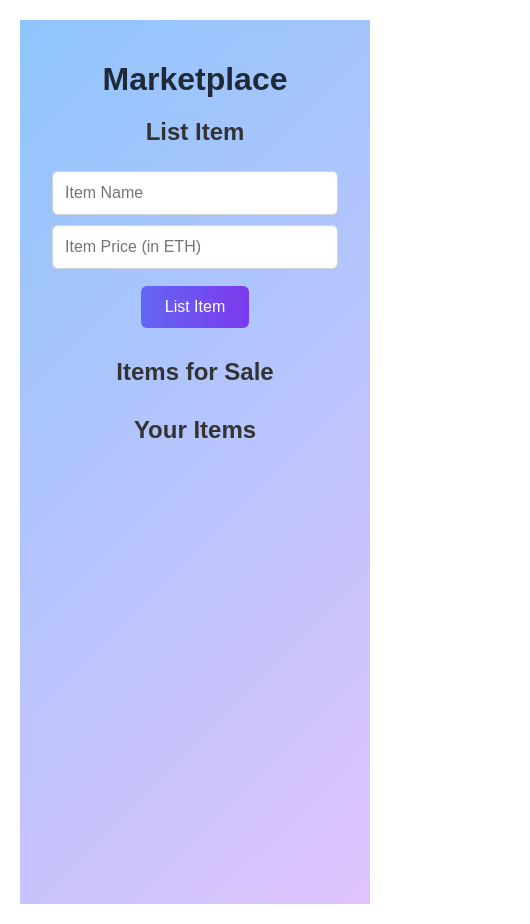
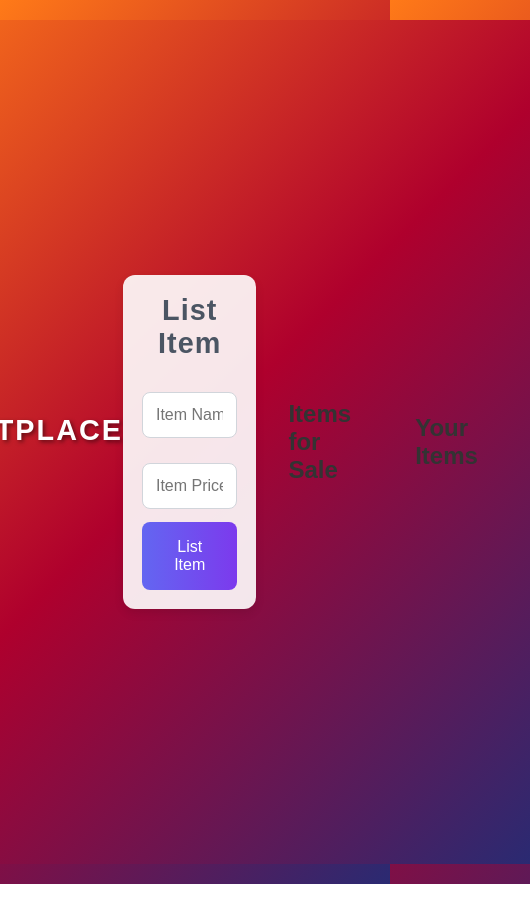
Before and after one commit to suravi363/Dapp, a React (Create React App) app: page / in a window 390 px wide. Shown: the whole page, 530 px wide, since content can reach past the window. After the commit the page ends 884 px from the top, so only its background shows below. Built offline with nearby package versions, Linux system fonts and the light colour scheme.

Commit message:
Update App.css

```diff
--- a/src/App.css
+++ b/src/App.css
@@ -1,84 +1,213 @@
-/* Main App Styling */
-.App {
-  text-align: center;
-  font-family: Arial, sans-serif;
-  margin: 20px;
-  background: linear-gradient(135deg, #8ec5fc, #e0c3fc);
-  min-height: 100vh;
-  padding: 20px;
-  color: #333;
+/* General Styling */
+* {
+  box-sizing: border-box;
+  margin: 0;
+  padding: 0;
 }
 
-
-h1 {
-  color: #1f2937;
-  margin-bottom: 20px;
-  font-size: 2em;
+body, .App {
+  display: flex;
+  align-items: center;
+  justify-content: center;
+  min-height: 100vh;
+  font-family: 'Arial', sans-serif;
+  background: linear-gradient(135deg, #ff7a18, #af002d, #2a2a72);
+  color: #333;
+  padding: 20px;
 }
 
-
-.list-item, .items, .owned-items {
-  margin-bottom: 30px;
+/* Header Styling */
+h1 {
+  color: #fff;
+  font-size: 2.8em;
+  font-weight: bold;
+  margin-bottom: 1.5rem;
+  text-transform: uppercase;
+  letter-spacing: 2px;
+  text-shadow: 2px 2px 4px rgba(0, 0, 0, 0.5);  /* Add a subtle text shadow for depth */
 }
 
+/* Listing Section */
+.list-item {
+  background-color: rgba(255, 255, 255, 0.9);  /* Slightly less transparency */
+  padding: 2rem;
+  border-radius: 12px;
+  box-shadow: 0 4px 10px rgba(0, 0, 0, 0.1);
+  width: 100%;
+  max-width: 450px;
+  text-align: center;
+  transition: box-shadow 0.3s, transform 0.3s ease;
+}
 
+.list-item:hover {
+  box-shadow: 0 8px 20px rgba(0, 0, 0, 0.2);
+  transform: translateY(-5px);
+}
+
+.list-item h2 {
+  font-size: 1.8em;
+  font-weight: bold;
+  color: #4b5563;
+  margin-bottom: 1.2rem;
+  text-transform: capitalize;
+  letter-spacing: 1px;  /* Add letter-spacing for a clean look */
+}
+
+/* Input Fields */
 .input-field {
-  margin: 5px;
-  padding: 12px;
-  font-size: 16px;
-  width: 260px;
+  margin: 0.8rem 0;
+  padding: 0.8rem;
+  font-size: 1rem;
+  width: 100%;
   border: 1px solid #d1d5db;
-  border-radius: 6px;
-  transition: border-color 0.3s;
+  border-radius: 8px;
+  background-color: #fff;
+  transition: border-color 0.3s, box-shadow 0.3s;
 }
 
 .input-field:focus {
   outline: none;
   border-color: #6366f1;
+  box-shadow: 0 0 8px rgba(99, 102, 241, 0.5);
 }
 
-
+/* Button Styling */
 .button {
-  margin-top: 12px;
-  padding: 12px 24px;
-  font-size: 16px;
+  padding: 0.8rem 1.6rem;
+  font-size: 1rem;
   color: #fff;
   background: linear-gradient(90deg, #6366f1, #7c3aed);
   border: none;
-  border-radius: 6px;
+  border-radius: 8px;
   cursor: pointer;
-  transition: background 0.3s;
+  transition: background 0.3s, transform 0.3s ease;
 }
 
 .button:hover {
   background: linear-gradient(90deg, #4c51bf, #5b21b6);
+  transform: translateY(-2px);
 }
 
+.button:focus {
+  outline: none;
+  box-shadow: 0 0 12px rgba(99, 102, 241, 0.7);
+}
 
+/* Item Cards */
 .item-card {
+  background-color: rgba(255, 255, 255, 0.9);
   border: 1px solid #d1d5db;
-  padding: 20px;
-  margin: 15px;
+  padding: 1.5rem;
   border-radius: 10px;
-  background-color: #ffffffbb;
   box-shadow: 0px 4px 8px rgba(0, 0, 0, 0.1);
   text-align: left;
-  display: inline-block;
-  width: 380px;
-  transition: transform 0.3s, box-shadow 0.3s;
+  width: 100%;
+  max-width: 400px;
+  transition: transform 0.3s, box-shadow 0.3s ease;
 }
 
 .item-card:hover {
   transform: translateY(-5px);
-  box-shadow: 0px 8px 16px rgba(0, 0, 0, 0.2);
+  box-shadow: 0px 8px 16px rgba(0, 0, 0, 0.15);
 }
 
-
-.item-card p {
-  margin: 8px 0;
+.item-card .item-header {
+  font-size: 1.4em;
   color: #374151;
+  font-weight: bold;
+  margin-bottom: 1rem;
 }
 
-strong {
-  color: #4b5563;
+.item-card .item-price {
+  font-size: 1.2em;
+  color: #6366f1;
+  font-weight: bold;
+  margin-top: 0.5rem;
 }
+
+.item-card .item-description {
+  color: #6b7280;
+  font-size: 1rem;
+  margin-top: 10px;
+  line-height: 1.4;
+  font-style: italic;
+}
+
+/* Item Card Button */
+.item-card .card-button {
+  margin-top: 1rem;
+  padding: 0.6rem 1.2rem;
+  font-size: 0.9rem;
+  color: #fff;
+  background-color: #7c3aed;
+  border: none;
+  border-radius: 8px;
+  cursor: pointer;
+  transition: background 0.3s, transform 0.3s;
+}
+
+.item-card .card-button:hover {
+  background-color: #5b21b6;
+  transform: translateY(-2px);
+}
+
+.item-card .card-button:focus {
+  outline: none;
+  box-shadow: 0 0 10px rgba(99, 102, 241, 0.7);
+}
+
+/* Item Display Section */
+.items, .owned-items {
+  display: flex;
+  justify-content: center;
+  flex-wrap: wrap;
+  gap: 2rem;
+  padding: 2rem;
+}
+
+/* Footer Styling */
+.footer {
+  margin-top: 3rem;
+  color: #fff;
+  font-size: 0.9rem;
+  text-align: center;
+  text-transform: uppercase;
+  letter-spacing: 1px;
+  opacity: 0.8;
+}
+
+/* Responsive Styles */
+@media (max-width: 768px) {
+  h1 {
+    font-size: 2.2em;
+  }
+
+  .list-item, .item-card {
+    width: 90%;
+    padding: 1.5rem;
+  }
+
+  .footer {
+    font-size: 0.8em;
+  }
+
+  .button {
+    width: 100%;
+    padding: 1rem 2rem;
+  }
+}
+
+@media (max-width: 480px) {
+  h1 {
+    font-size: 1.8em;
+  }
+
+  .list-item, .item-card {
+    width: 100%;
+    padding: 1.2rem;
+  }
+
+  .footer {
+    font-size: 0.7em;
+  }
+}
```
